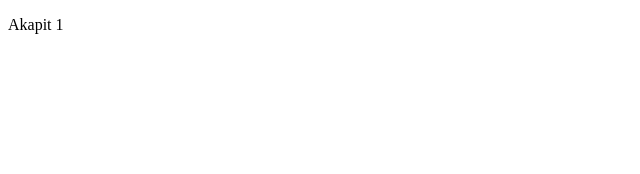
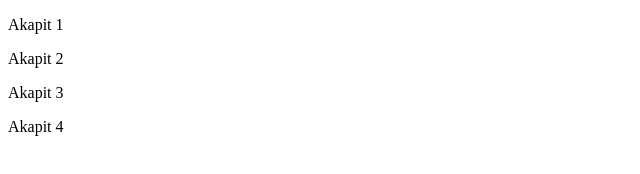
Before and after one commit to AdrianMikolajczak/template_html, a plain HTML site: page index.html in a window 1280 px wide. Shown: the whole page, without its empty margins (0-640 px from the left). Drawn offline with Linux system fonts and the light colour scheme.

Commit message:
Cztery akapity

```diff
--- a/index.html
+++ b/index.html
@@ -8,5 +8,8 @@
 </head>
 <body>
     <p>Akapit 1</p>
+    <p>Akapit 2</p>
+    <p>Akapit 3</p>
+    <p>Akapit 4</p>
 </body>
 </html>
```
